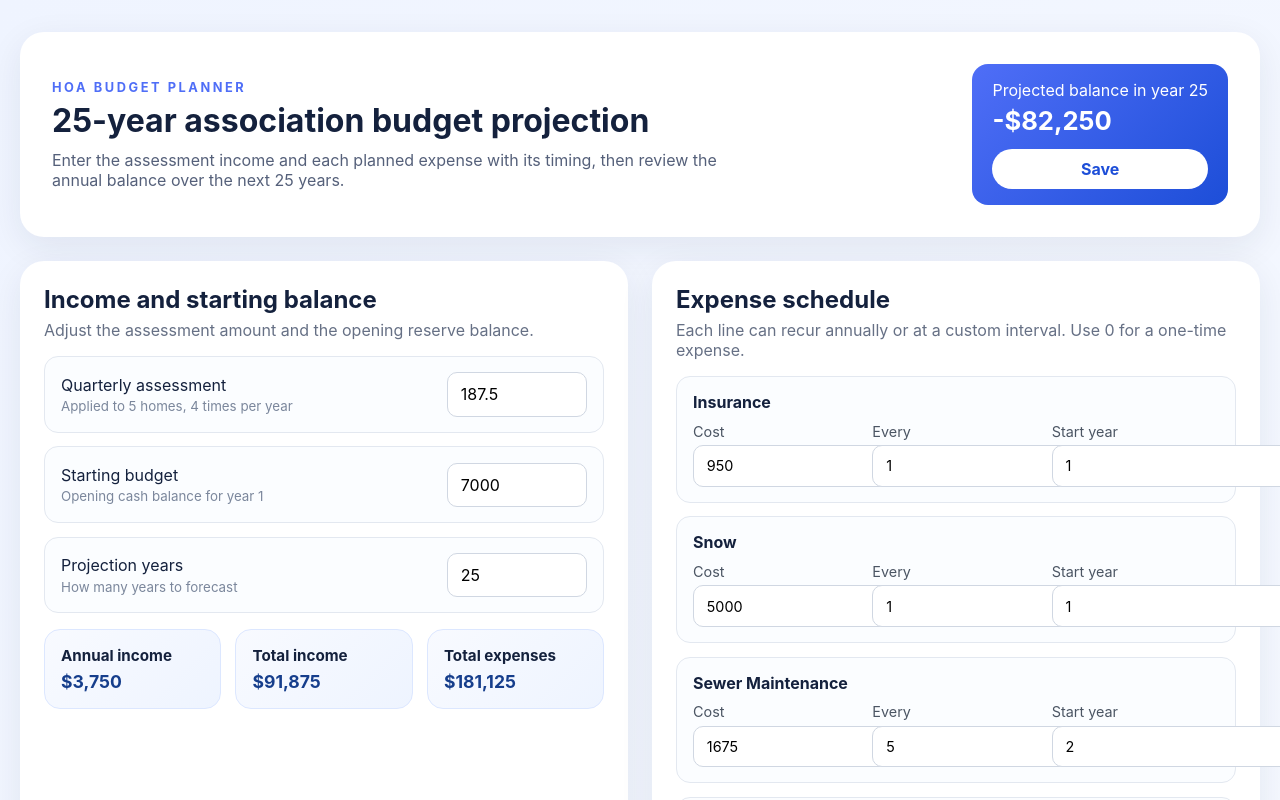
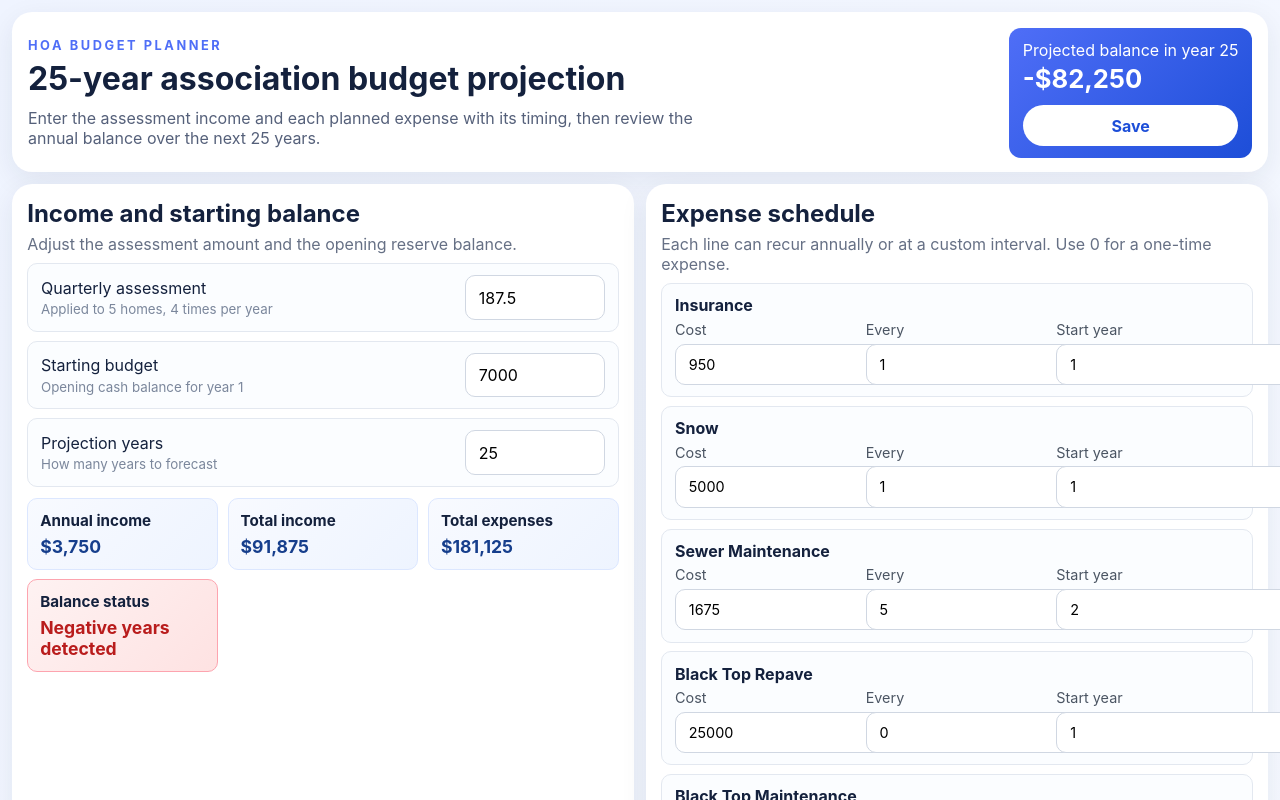
Before and after one commit to alfein/hoa-budget, a React (Vite) app in the folder frontend/: page / in a window 1280 px wide. Shown: the top 800 px of the page. Built offline with nearby package versions, Linux system fonts and the light colour scheme.

Commit message:
Adjusted UX

```diff
--- a/frontend/src/App.tsx
+++ b/frontend/src/App.tsx
@@ -141,6 +141,7 @@ export default function App() {
   const finalBalance = projection[projection.length - 1]?.endingBalance ?? startingBalance;
   const totalIncome = projection.reduce((sum, row) => sum + row.income, 0);
   const totalExpenses = projection.reduce((sum, row) => sum + row.expenses, 0);
+  const hasNegativeBalance = projection.some((row) => row.endingBalance < 0);
 
   const updateExpense = (id: string, field: 'cost' | 'frequency' | 'startYear', value: string) => {
     const parsedValue = Number(value) || 0;
@@ -234,6 +235,10 @@ export default function App() {
               <h3>Total expenses</h3>
               <p>{formatCurrency(totalExpenses)}</p>
             </article>
+            <article className={`summary-card ${hasNegativeBalance ? 'negative' : 'positive'}`}>
+              <h3>Balance status</h3>
+              <p>{hasNegativeBalance ? 'Negative years detected' : 'All years positive'}</p>
+            </article>
           </div>
         </section>
 
--- a/frontend/src/styles.css
+++ b/frontend/src/styles.css
@@ -22,23 +22,23 @@ input {
 .app-shell {
   max-width: 1400px;
   margin: 0 auto;
-  padding: 2rem 1.25rem 3rem;
+  padding: 0.75rem 0.75rem 1.25rem;
 }
 
 .hero-card,
 .panel {
   background: white;
-  border-radius: 24px;
-  box-shadow: 0 10px 35px rgba(20, 33, 61, 0.08);
+  border-radius: 20px;
+  box-shadow: 0 8px 28px rgba(20, 33, 61, 0.08);
 }
 
 .hero-card {
-  padding: 2rem;
+  padding: 1rem 1rem 0.85rem;
   display: flex;
   justify-content: space-between;
   align-items: center;
-  gap: 1.5rem;
-  margin-bottom: 1.5rem;
+  gap: 0.75rem;
+  margin-bottom: 0.75rem;
 }
 
 .eyebrow {
@@ -64,13 +64,13 @@ p {
 }
 
 .hero-summary {
-  min-width: 240px;
-  padding: 1rem 1.25rem;
-  border-radius: 16px;
+  min-width: 200px;
+  padding: 0.75rem 0.85rem;
+  border-radius: 12px;
   background: linear-gradient(135deg, #4f6ef7, #1d4ed8);
   color: white;
   display: grid;
-  gap: 0.3rem;
+  gap: 0.2rem;
 }
 
 .hero-summary strong {
@@ -91,16 +91,16 @@ p {
 .content-grid {
   display: grid;
   grid-template-columns: 1fr 1fr;
-  gap: 1.5rem;
-  margin-bottom: 1.5rem;
+  gap: 0.75rem;
+  margin-bottom: 0.75rem;
 }
 
 .panel {
-  padding: 1.5rem;
+  padding: 0.95rem;
 }
 
 .panel-heading {
-  margin-bottom: 1rem;
+  margin-bottom: 0.6rem;
 }
 
 .panel-heading p {
@@ -111,17 +111,17 @@ p {
 .input-list,
 .expense-list {
   display: grid;
-  gap: 0.85rem;
+  gap: 0.55rem;
 }
 
 .input-row {
   display: flex;
   justify-content: space-between;
   align-items: center;
-  gap: 1rem;
-  padding: 0.95rem 1rem;
+  gap: 0.6rem;
+  padding: 0.7rem 0.8rem;
   border: 1px solid #e3e8f0;
-  border-radius: 14px;
+  border-radius: 10px;
   background: #fbfdff;
 }
 
@@ -140,14 +140,14 @@ p {
 
 .summary-grid {
   display: grid;
-  gap: 0.9rem;
+  gap: 0.6rem;
   grid-template-columns: repeat(3, minmax(0, 1fr));
-  margin-top: 1rem;
+  margin-top: 0.7rem;
 }
 
 .summary-card {
-  padding: 1rem;
-  border-radius: 16px;
+  padding: 0.75rem;
+  border-radius: 10px;
   background: linear-gradient(135deg, #f8faff 0%, #eef4ff 100%);
   border: 1px solid #dce7ff;
 }
@@ -163,22 +163,40 @@ p {
   color: #163e8c;
 }
 
+.summary-card.positive {
+  background: linear-gradient(135deg, #f0fdf4 0%, #dcfce7 100%);
+  border-color: #86efac;
+}
+
+.summary-card.positive p {
+  color: #166534;
+}
+
+.summary-card.negative {
+  background: linear-gradient(135deg, #fef2f2 0%, #fee2e2 100%);
+  border-color: #fda4af;
+}
+
+.summary-card.negative p {
+  color: #b91c1c;
+}
+
 .expense-card {
-  padding: 0.95rem 1rem;
+  padding: 0.7rem 0.8rem;
   border: 1px solid #e3e8f0;
-  border-radius: 14px;
+  border-radius: 10px;
   background: #fbfdff;
 }
 
 .expense-label {
   display: block;
   font-weight: 700;
-  margin-bottom: 0.65rem;
+  margin-bottom: 0.35rem;
 }
 
 .expense-controls {
   display: grid;
-  gap: 0.75rem;
+  gap: 0.5rem;
   grid-template-columns: repeat(3, minmax(0, 1fr));
 }
 
@@ -196,7 +214,7 @@ p {
 }
 
 .projection-panel {
-  margin-top: 1.5rem;
+  margin-top: 0.75rem;
 }
 
 .table-wrap {
@@ -211,9 +229,14 @@ p {
 
 .projection-table th,
 .projection-table td {
-  padding: 0.75rem 0.6rem;
+  padding: 0.5rem 0.45rem;
   border-bottom: 1px solid #e5eaf2;
   text-align: left;
+}
+
+.projection-table td:last-child,
+.projection-table th:last-child {
+  text-align: right;
 }
 
 .projection-table th {
--- a/frontend/vite.config.js
+++ /dev/null
@@ -1,9 +0,0 @@
-import { defineConfig } from 'vite';
-import react from '@vitejs/plugin-react';
-export default defineConfig({
-    plugins: [react()],
-    server: {
-        host: '0.0.0.0',
-        port: 3000,
-    },
-});
```
